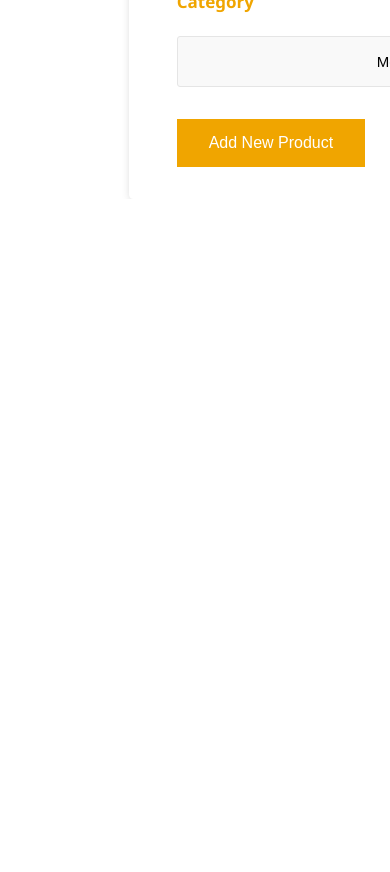
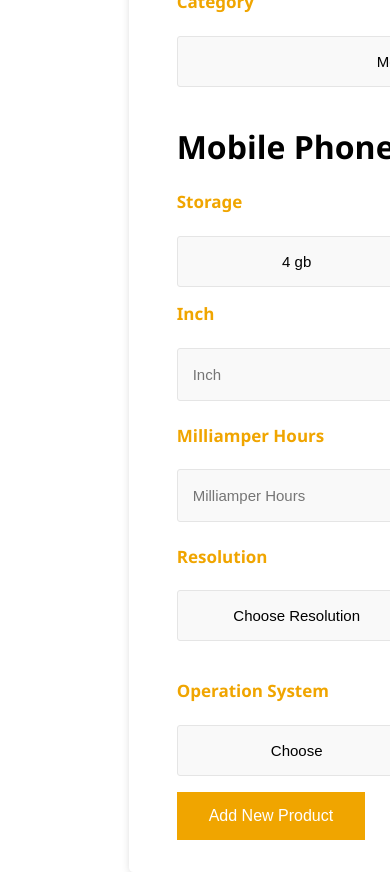
Before and after one commit to BarOrel/Electronics_Ecommerce, an Angular app in the folder Electronics-client/: page /Add in a window 390 px wide. Shown: the part 840-1712 px from the top of the page. Before the commit the page ends 1039 px from the top, so only its background shows below. Built offline with nearby package versions, Linux system fonts and the light colour scheme.

Commit message:
add mobile phone component

```diff
--- a/Electronics-client/src/app/app.module.ts
+++ b/Electronics-client/src/app/app.module.ts
@@ -17,6 +17,8 @@ import { AddDesktopPCComponent } from './components/Add-Folder/Add-DesktopPC/Add
 import { AddLaptopComponent } from './components/Add-Folder/Add-Laptop/Add-Laptop.component';
 import { HttpClientModule } from '@angular/common/http';
 import { ProductService } from './services/ProductService/product.service';
+import { AddMobilePhoneComponent } from './components/Add-Folder/Add-MobilePhone/Add-MobilePhone.component';
+
 
 
 @NgModule({
@@ -34,7 +36,8 @@ import { ProductService } from './services/ProductService/product.service';
     AddProductComponent,
     AddGamingConsoleComponent,
     AddDesktopPCComponent,
-    AddLaptopComponent
+    AddLaptopComponent,
+    AddMobilePhoneComponent
 
 
   ],
--- a/Electronics-client/src/app/components/Add-Folder/Add-GamingConsole/Add-GamingConsole.component.html
+++ b/Electronics-client/src/app/components/Add-Folder/Add-GamingConsole/Add-GamingConsole.component.html
@@ -1,27 +1,31 @@
 <h1>Gaming Console</h1>
           <h4>Console Type</h4>
           <select>
-            <option value="">Play Station 4</option>
-            <option value="">Play Station 5</option>
-            <option value="">Xbox Series S</option>
-            <option value="">Xbox Series X</option>
-            <option value="">Xbox Series</option>
-            <option value="">Switch Lite</option>
-            <option value="">Switch Pro</option>
+            <option value="" selected disabled>Choose Console</option>
+            <option value="1">Play Station 4</option>
+            <option value="2">Play Station 5</option>
+            <option value="3">Xbox Series S</option>
+            <option value="4">Xbox Series X</option>
+            <option value="5">Xbox Series One</option>
+            <option value="6">Switch Lite</option>
+            <option value="7">Switch Pro</option>
           </select>
           <br />
           <br />
           <h4>Storage</h4>
           <select>
-            <option value="">4 gb</option>
-            <option value="">8 gb</option>
-            <option value="">16 gb</option>
-            <option value="">32 gb</option>
-            <option value="">64 gb</option>
-            <option value="">128 gb</option>
-            <option value="">256 gb</option>
-            <option value="">512 gb</option>
-            <option value="">1 tb</option>
-            <option value="">2 tb</option>
-            <option value="">4 tb</option>
+            <option value="" selected disabled>Choose Storage</option>
+            <option value="1">4 gb</option>
+            <option value="2">8 gb</option>
+            <option value="3">16 gb</option>
+            <option value="4">32 gb</option>
+            <option value="5">64 gb</option>
+            <option value="6">128 gb</option>
+            <option value="7">256 gb</option>
+            <option value="8">512 gb</option>
+            <option value="9">1 tb</option>
+            <option value="10">2 tb</option>
+            <option value="11">4 tb</option>
+            <option value="12">6 tb</option>
+            <option value="13">8 tb</option>
           </select>
--- /dev/null
+++ b/Electronics-client/src/app/components/Add-Folder/Add-MobilePhone/Add-MobilePhone.component.css
@@ -0,0 +1,229 @@
+/* 64ac15 */
+*,
+*:before,
+*:after {
+  box-sizing: border-box;
+}
+body {
+  padding: 1em;
+
+  font-size: 15px;
+  color: #b9b9b9;
+  background-color: #e3e3e3;
+}
+h4 {
+  color: #f0a500;
+  font-size: 17px;
+
+}
+input,
+input[type="radio"] + label,
+input[type="checkbox"] + label:before,
+select option,
+select {
+  font-size: 15px;
+  width: 100%;
+  padding: 1em;
+  line-height: 1.4;
+  background-color: #f9f9f9;
+  border: 1px solid #e5e5e5;
+  border-radius: 3px;
+  -webkit-transition: 0.35s ease-in-out;
+  -moz-transition: 0.35s ease-in-out;
+  -o-transition: 0.35s ease-in-out;
+  transition: 0.35s ease-in-out;
+  transition: all 0.35s ease-in-out;
+}
+input:focus {
+  outline: 0;
+  border-color: #bd8200;
+}
+input:focus + .input-icon i {
+  color: #f0a500;
+}
+input:focus + .input-icon:after {
+  border-right-color: #f0a500;
+}
+input[type="radio"] {
+  display: none;
+}
+input[type="radio"] + label,
+select {
+  display: inline-block;
+  width: 50%;
+  text-align: center;
+  float: left;
+  border-radius: 0;
+}
+input[type="radio"] + label:first-of-type {
+  border-top-left-radius: 3px;
+  border-bottom-left-radius: 3px;
+}
+input[type="radio"] + label:last-of-type {
+  border-top-right-radius: 3px;
+  border-bottom-right-radius: 3px;
+}
+input[type="radio"] + label i {
+  padding-right: 0.4em;
+}
+input[type="radio"]:checked + label,
+input:checked + label:before,
+select:focus,
+select:active {
+  background-color: #f0a500;
+  color: #fff;
+  border-color: #bd8200;
+}
+input[type="checkbox"] {
+  display: none;
+}
+input[type="checkbox"] + label {
+  position: relative;
+  display: block;
+  padding-left: 1.6em;
+}
+input[type="checkbox"] + label:before {
+  position: absolute;
+  top: 0.2em;
+  left: 0;
+  display: block;
+  width: 1em;
+  height: 1em;
+  padding: 0;
+  content: "";
+}
+input[type="checkbox"] + label:after {
+  position: absolute;
+  top: 0.45em;
+  left: 0.2em;
+  font-size: 0.8em;
+  color: #fff;
+  opacity: 0;
+  font-family: FontAwesome;
+  content: "\f00c";
+}
+input:checked + label:after {
+  opacity: 1;
+}
+select {
+  height: 3.4em;
+  line-height: 2;
+}
+select:first-of-type {
+  border-top-left-radius: 3px;
+  border-bottom-left-radius: 3px;
+}
+select:last-of-type {
+  border-top-right-radius: 3px;
+  border-bottom-right-radius: 3px;
+}
+select:focus,
+select:active {
+  outline: 0;
+}
+select option {
+  background-color: #f0a500;
+  color: #fff;
+}
+.input-group {
+  margin-bottom: 1em;
+  zoom: 1;
+}
+.input-group:before,
+.input-group:after {
+  content: "";
+  display: table;
+}
+.input-group:after {
+  clear: both;
+}
+.input-group-icon {
+  position: relative;
+}
+.input-group-icon input {
+  padding-left: 4.4em;
+}
+.input-group-icon .input-icon {
+  position: absolute;
+  top: 0;
+  left: 0;
+  width: 3.4em;
+  height: 3.4em;
+  line-height: 3.4em;
+  text-align: center;
+  pointer-events: none;
+}
+.input-group-icon .input-icon:after {
+  position: absolute;
+  top: 0.6em;
+  bottom: 0.6em;
+  left: 3.4em;
+  display: block;
+  border-right: 1px solid #e5e5e5;
+  content: "";
+  -webkit-transition: 0.35s ease-in-out;
+  -moz-transition: 0.35s ease-in-out;
+  -o-transition: 0.35s ease-in-out;
+  transition: 0.35s ease-in-out;
+  transition: all 0.35s ease-in-out;
+}
+.input-group-icon .input-icon i {
+  -webkit-transition: 0.35s ease-in-out;
+  -moz-transition: 0.35s ease-in-out;
+  -o-transition: 0.35s ease-in-out;
+  transition: 0.35s ease-in-out;
+  transition: all 0.35s ease-in-out;
+}
+.container {
+  max-width: 38em;
+  padding: 1em 3em 2em 3em;
+  margin: 0em auto;
+  background-color: #fff;
+  border-radius: 4.2px;
+  box-shadow: 0px 3px 10px -2px rgba(0, 0, 0, 0.2);
+}
+.row {
+  zoom: 1;
+}
+.row:before,
+.row:after {
+  content: "";
+  display: table;
+}
+.row:after {
+  clear: both;
+}
+.col-half {
+  padding-right: 10px;
+  float: left;
+  width: 50%;
+}
+.col-half:last-of-type {
+  padding-right: 0;
+}
+.col-third {
+  padding-right: 10px;
+  float: left;
+  width: 33.33333333%;
+}
+.col-third:last-of-type {
+  padding-right: 0;
+}
+@media only screen and (max-width: 540px) {
+  .col-half {
+    width: 100%;
+    padding-right: 0;
+  }
+}
+
+.addBtn{
+  background-color: #f0a500; /* Green */
+  border: none;
+  color: white;
+  padding: 15px 32px;
+  text-align: center;
+  text-decoration: none;
+  display: inline-block;
+  font-size: 16px;
+
+}
--- /dev/null
+++ b/Electronics-client/src/app/components/Add-Folder/Add-MobilePhone/Add-MobilePhone.component.html
@@ -0,0 +1,56 @@
+<h1>Mobile Phone</h1>
+<div>
+
+    <div>
+        <h4>Storage</h4>
+        <select class="row" #Storage (change)="SelectedStorage(Storage.value)">
+            <option value="0">4 gb</option>
+            <option value="1">8 gb</option>
+            <option value="2">16 gb</option>
+            <option value="3">32 gb</option>
+            <option value="4">64 gb</option>
+            <option value="5">128 gb</option>
+            <option value="6">256 gb</option>
+            <option value="7">512 gb</option>
+            <option value="8">1 tb</option>
+            <option value="9">2 tb</option>
+            <option value="10">4 tb</option>
+        </select>
+    </div>
+<br>
+<br>
+    <div>
+        <h4>Inch</h4>
+        <input type="number" placeholder="Inch" #Inch (change)="InchNum(Inch.value)">
+    </div>
+
+    <div>
+        <h4>Milliamper Hours</h4>
+        <input type="number" placeholder="Milliamper Hours" #MilliamperHours
+            (change)="MilliamperHoursNum(MilliamperHours.value)">
+    </div>
+
+    <div>
+        <h4>Resolution</h4>
+        <select name="resolutaionSelect" #resolution class="row" (change)="selectedResolu(resolution.value)">
+            <option value="0" selected disabled >Choose Resolution</option>
+            <option value="7">2340x1080</option>
+            <option value="8">2778x1170</option>
+            <option value="9">3088x1440</option>
+        </select>
+    </div>
+
+    <br>
+    <br>
+    <br>
+
+    <div>
+        <h4>Operation System</h4>
+        <select name="operationSystem" #operationSystem class="row" (change)="selectedoperationSystem(operationSystem.value)">
+            <option value="0" selected disabled>Choose</option>
+            <option value="5">IOS</option>
+            <option value="7">Android</option>
+        </select>
+    </div>
+
+</div>
--- /dev/null
+++ b/Electronics-client/src/app/components/Add-Folder/Add-MobilePhone/Add-MobilePhone.component.ts
@@ -0,0 +1,43 @@
+import { Component, OnInit, Output, EventEmitter } from '@angular/core';
+
+@Component({
+  selector: 'app-add-mobile-phone',
+  templateUrl: './Add-MobilePhone.component.html',
+  styleUrls: ['./Add-MobilePhone.component.css']
+})
+export class AddMobilePhoneComponent implements OnInit {
+
+
+
+  @Output() Storage: EventEmitter<any> = new EventEmitter<any>();
+  @Output() InchSize: EventEmitter<any> = new EventEmitter<any>();
+  @Output() Miliamper: EventEmitter<any> = new EventEmitter<any>();
+  @Output() operationSystem: EventEmitter<any> = new EventEmitter<any>();
+  @Output() Resolution: EventEmitter<any> = new EventEmitter<any>();
+
+
+
+  constructor() { }
+
+  ngOnInit(): void {
+  }
+
+  SelectedStorage(value: any) {
+    this.Storage.emit(value)
+  }
+  MilliamperHoursNum(value: any) {
+    this.Miliamper.emit(value)
+  }
+  InchNum(value: any) {
+    this.InchSize.emit(value)
+  }
+
+  selectedoperationSystem(value: any) {
+    this.operationSystem.emit(value)
+  }
+
+  selectedResolu(value: any) {
+    this.Resolution.emit(value)
+  }
+
+}
--- a/Electronics-client/src/app/pages/Admin/Add-Product/Add-Product.component.html
+++ b/Electronics-client/src/app/pages/Admin/Add-Product/Add-Product.component.html
@@ -80,6 +80,7 @@
     <div class="input-group">
 
 
+      <app-add-mobile-phone *ngIf="index == 0"></app-add-mobile-phone>
       <app-Add-DesktopPC (Storage)="StorageFunc($event)" (GPU)="GPUFunc($event)" (CPU)="CPUFunc($event)" *ngIf="index == 1" ></app-Add-DesktopPC>
       <app-Add-Laptop *ngIf="index == 2" style="margin: 350px"></app-Add-Laptop>
       <app-Add-GamingConsole *ngIf="index == 3" style="margin: 350px"></app-Add-GamingConsole>
```
Also changed, not shown: 1 other file (tests, documents, lock files or other folders).
